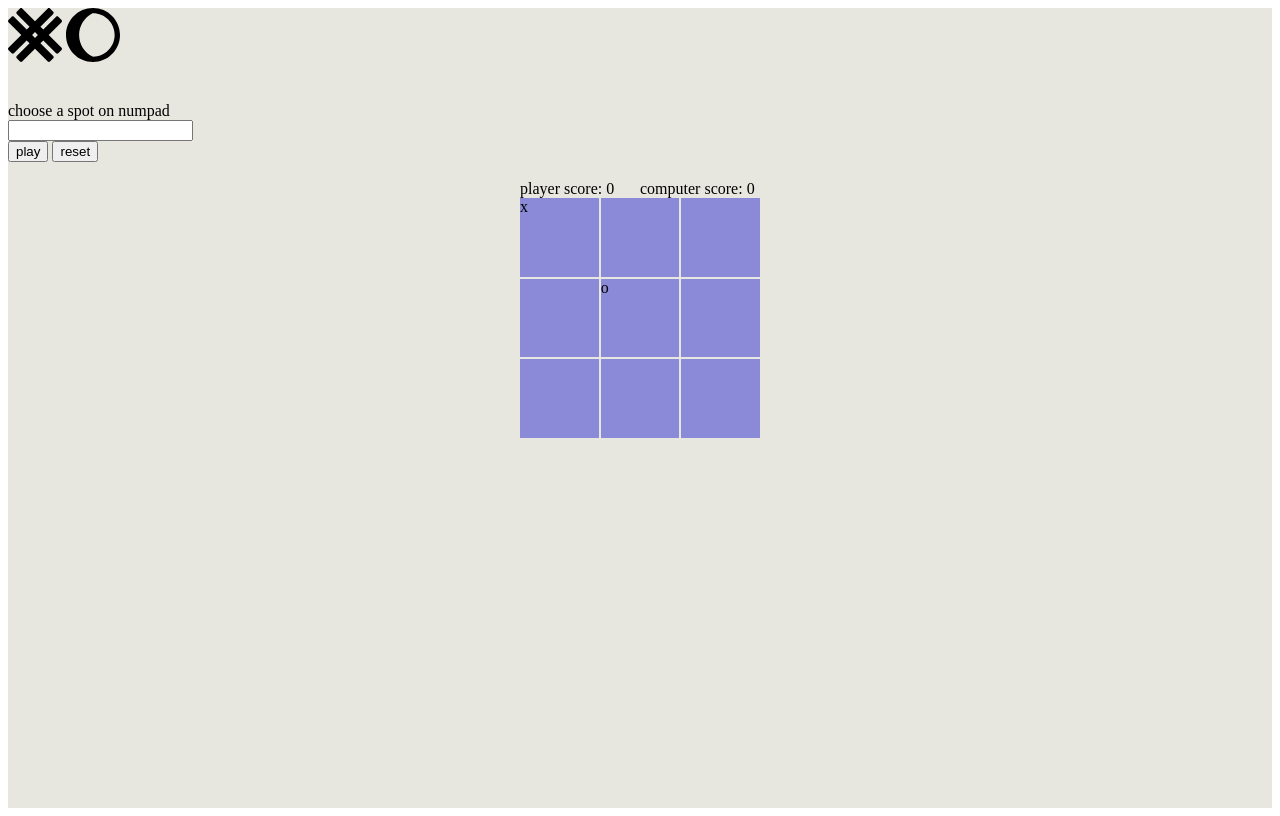
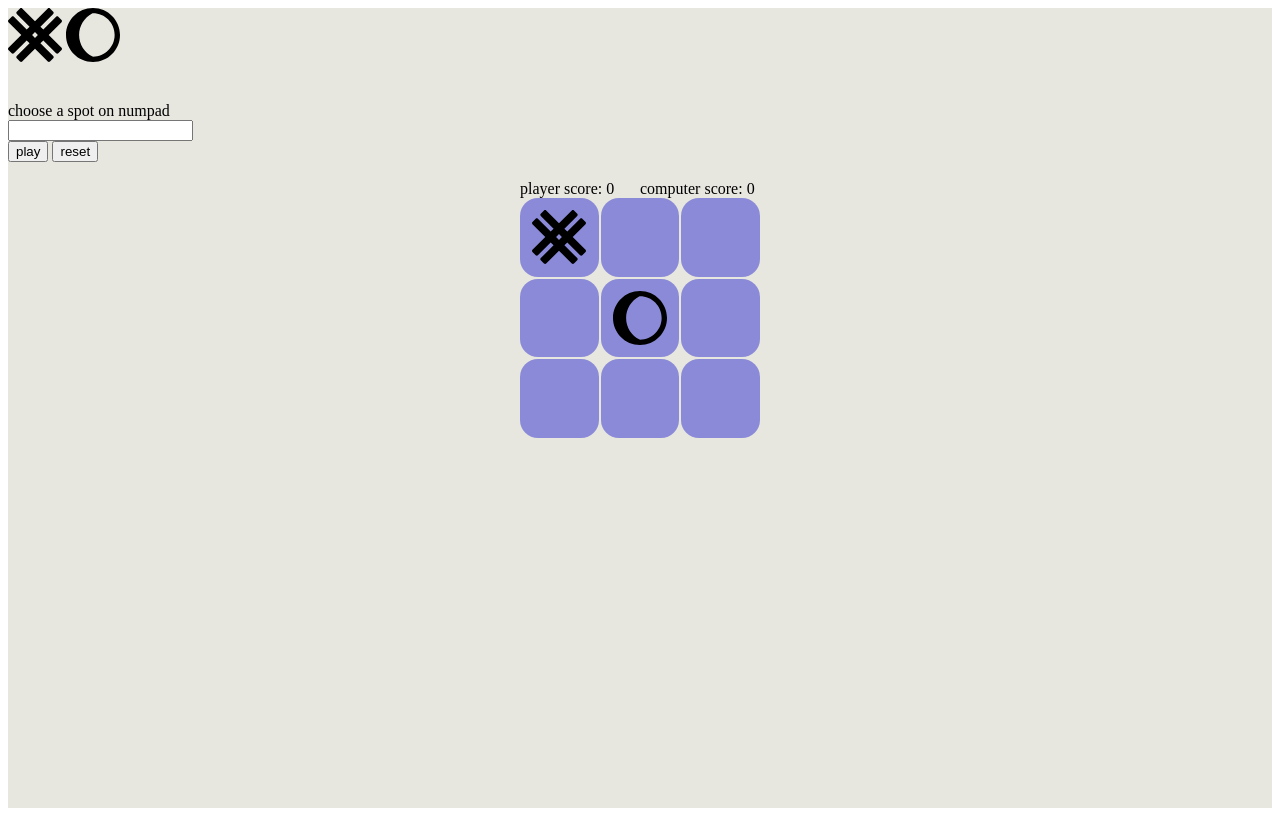
Before and after one commit to rythrojaofficial/tictactoe, a plain HTML site: page index.html in a window 1280 px wide. Both pictures are taken after a click on the element 559 px from the left and 237 px from the top of the page. Drawn offline with Linux system fonts and the light colour scheme.

Commit message:
utilize svg markers using js and css

```diff
--- a/script.js
+++ b/script.js
@@ -35,6 +35,8 @@ const isWork = "is worky"
         function sortedPlays() {return getPlays().sort()};
         function getPlays() {return plays};
         function improveScore(){return score++};
+        function xMark() {return 'astrological-hinduism-symbol-svgrepo-com.svg'};
+        function oMark() {return 'gibbous-moon-svgrepo-com.svg'};
         function addPlays(spot){
             return this.getPlays().push(spot);
         }
@@ -50,6 +52,7 @@ const isWork = "is worky"
         }
 
         return {getMarker, getScore, sortedPlays, getPlays,
+            xMark, oMark,
             userName, improveScore, addPlays, resetPlayer, changeMarker}
 
     }
@@ -137,8 +140,15 @@ const isWork = "is worky"
 
         player.getPlays().forEach((element)=>{
             let gridElement = document.getElementById('spot-'+element);
-            if (!gridElement.innerText){
-                gridElement.innerText = player.getMarker();}
+            let theMark = document.createElement('img');
+                theMark.classList.add(player.getMarker());
+                if (theMark.classList.contains('x')){
+                    theMark.src = "astrological-hinduism-symbol-svgrepo-com.svg"
+                }else if (theMark.classList.contains('o')){
+                    theMark.src = "gibbous-moon-svgrepo-com.svg"
+                }else throwError;
+            if (gridElement.innerHTML === ""){
+                gridElement.appendChild(theMark);}
             })
 
 
@@ -150,6 +160,7 @@ const isWork = "is worky"
         });
         console.log(`${player} chose`);
         console.log(player.getPlays());
+
         displayComputer.innerHTML = theComputer.getScore();
         // console.log({
         //     player: theComputer.userName(),
--- a/style.css
+++ b/style.css
@@ -47,9 +47,12 @@
 }
 
 .grid-item{
+    display: grid;
     width: 100%;
     background-color: var(--board-color);
-    border-radius: calc(var(--board-size) * 0.075 *);
+    border-radius: calc(var(--board-size) * 0.075);
+    align-items: center;
+    justify-items: center;
 }
 
 img {
```
